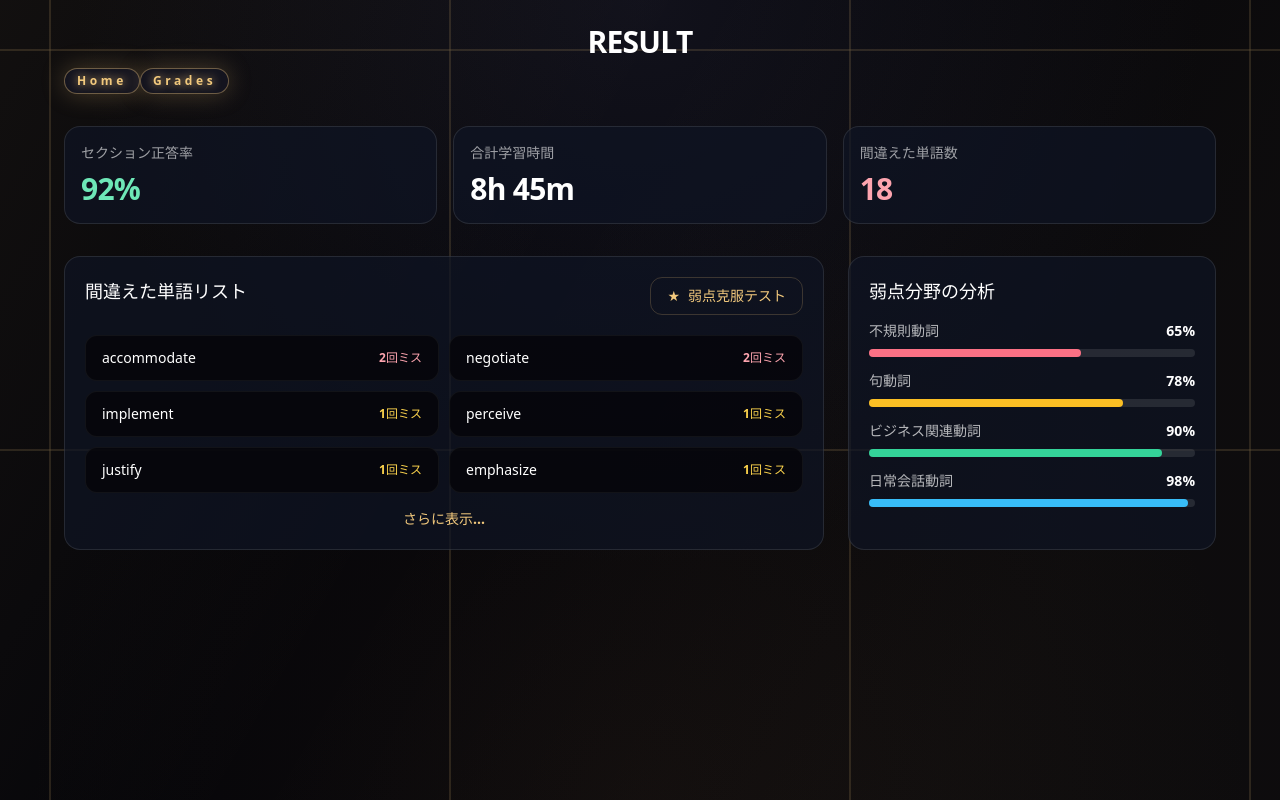
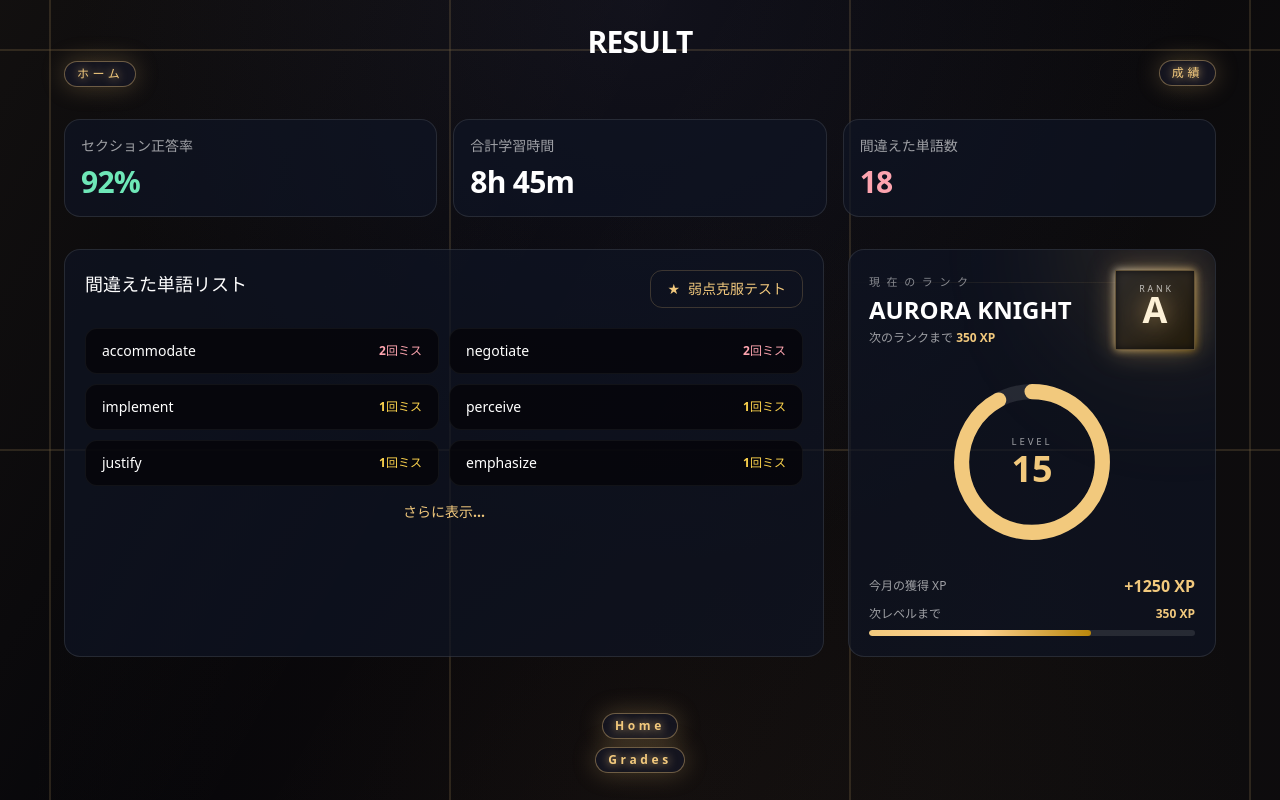
Before and after one commit to devryuya2007/kakotan-web, a React (Vite) app in the folder main/: page /results/mini in a window 1280 px wide. Built offline with nearby package versions, Linux system fonts and the light colour scheme.

Commit message:
経験値カードを全面的にデザイン刷新。

```diff
--- a/main/src/pages/results/MiniResultPage.tsx
+++ b/main/src/pages/results/MiniResultPage.tsx
@@ -34,12 +34,19 @@ export default function MiniResultPage() {
     { word: "emphasize", missCount: 1, accent: "text-amber-300" },
   ];
 
-  const weaknessMetrics = [
-    { label: "不規則動詞", percent: 65, tone: "bg-rose-400" },
-    { label: "句動詞", percent: 78, tone: "bg-amber-400" },
-    { label: "ビジネス関連動詞", percent: 90, tone: "bg-emerald-400" },
-    { label: "日常会話動詞", percent: 98, tone: "bg-sky-400" },
-  ];
+  const rankInfo = {
+    letter: "A",
+    title: "AURORA KNIGHT",
+    level: 15,
+    nextXp: 350,
+    gauge: 0.68,
+    recentGain: 1250,
+  };
+
+  const r = 56;
+  const circumference = 2 * Math.PI * r;
+  const progress = Math.min(Math.max(dummyResult.accuracy / 100, 0), 1);
+  const dashOffset = circumference * (1 - progress);
 
   return (
     <AppLayout>
@@ -49,17 +56,15 @@ export default function MiniResultPage() {
             <h1 className="tracking-[0.5em] text-center text-xl font-bold tracking-tight text-white sm:text-3xl">
               {dummyResult.title}
             </h1>
-            <span className="inline-flex">
+            <span>
               <QuickStartButton
                 onClick={() => {}}
-                label="Home"
-                className="!w-auto !px-3 !py-1 text-xs tracking-[0.2em]"
+                label="成績"
+                className="!w-auto !px-3  !py-1 text-xs tracking-[0.2em] !float-right"
               />
-            </span>
-            <span className="inline-flex">
               <QuickStartButton
                 onClick={() => {}}
-                label="Grades"
+                label="ホーム"
                 className="!w-auto !px-3 !py-1 text-xs tracking-[0.2em]"
               />
             </span>
@@ -117,30 +122,112 @@ export default function MiniResultPage() {
               </button>
             </div>
 
-            <div className="min-w-0 rounded-2xl border border-white/10 bg-[#0f1524]/70 p-5">
-              <h2 className="text-base font-semibold text-white sm:text-lg">
-                弱点分野の分析
-              </h2>
-              <div className="mt-4 flex flex-col gap-3.5">
-                {weaknessMetrics.map(({ label, percent, tone }) => (
-                  <div key={label} className="space-y-2">
-                    <div className="flex items-center justify-between text-xs sm:text-sm">
-                      <span className="text-white/70">{label}</span>
-                      <span className="font-semibold text-white">
-                        {percent}%
-                      </span>
-                    </div>
-                    <div className="h-2 rounded-full bg-white/10">
-                      <div
-                        className={`h-full rounded-full ${tone}`}
-                        style={{ width: `${percent}%` }}
-                      />
-                    </div>
+            <div className="relative min-w-0 overflow-hidden rounded-2xl border border-white/10 bg-[#0f1524]/70 p-5">
+              <div className="pointer-events-none absolute -right-24 -top-28 h-60 w-60 rounded-full bg-gradient-to-br from-[#f2c97d33] via-[#be8b381f] to-transparent blur-3xl" />
+              <div className="pointer-events-none absolute inset-0 opacity-50">
+                <div className="absolute inset-x-0 top-8 h-px bg-gradient-to-r from-transparent via-[#f2c97d33] to-transparent" />
+              </div>
+
+              <header className="relative mb-6 flex flex-col gap-4 sm:flex-row sm:items-center sm:justify-between">
+                <div className="space-y-1">
+                  <p className="text-[11px] uppercase tracking-[0.6em] text-white/50">
+                    現在のランク
+                  </p>
+                  <h2 className="text-2xl font-semibold text-white">
+                    {rankInfo.title}
+                  </h2>
+                  <p className="text-xs text-white/60">
+                    次のランクまで{" "}
+                    <span className="font-semibold text-[#f2c97d]">
+                      {rankInfo.nextXp} XP
+                    </span>
+                  </p>
+                </div>
+                <div className="relative mx-auto flex h-20 w-20 items-center justify-center sm:mx-0">
+                  <div className="absolute inset-0  bg-gradient-to-br from-[#fdf1d7] via-[#f2c97d] to-[#b8860b] opacity-80 blur-sm" />
+                  <div className="relative flex h-full w-full items-center justify-center  border border-[#f2c97d55] bg-[#050509]/80 shadow-[0_0_28px_rgba(242,201,125,0.38)]">
+                    <span className="absolute top-[15%] right-[26%] text-[0.55rem] tracking-[0.32em] text-white/70">
+                      RANK
+                    </span>
+                    <span className="text-4xl font-black text-[#fdf1d7] drop-shadow-[0_0_12px_rgba(242,201,125,0.65)]">
+                      {rankInfo.letter}
+                    </span>
                   </div>
-                ))}
+                </div>
+              </header>
+
+              <div className="relative mx-auto flex h-44 w-44 items-center justify-center">
+                <svg
+                  className="h-full w-full -rotate-90 transform text-[#1f2333]"
+                  viewBox="0 0 140 140"
+                  role="img"
+                  aria-label={`レベル ${rankInfo.level}`}>
+                  <circle
+                    className="text-white/10 transition-opacity duration-500"
+                    stroke="currentColor"
+                    strokeWidth="12"
+                    cx="70"
+                    cy="70"
+                    r={r}
+                    fill="transparent"
+                  />
+                  <circle
+                    className="text-[#f2c97d] transition-all duration-700 ease-out"
+                    stroke="currentColor"
+                    strokeWidth="12"
+                    strokeLinecap="round"
+                    strokeDasharray={`${circumference} ${circumference}`}
+                    strokeDashoffset={dashOffset}
+                    cx="70"
+                    cy="70"
+                    r={r}
+                    fill="transparent"
+                  />
+                </svg>
+                <div className="absolute flex flex-col items-center">
+                  <span className="text-[0.6rem] tracking-[0.3em] text-white/60">
+                    LEVEL
+                  </span>
+                  <span className="text-4xl font-semibold text-[#f2c97d]">
+                    {rankInfo.level}
+                  </span>
+                </div>
+              </div>
+
+              <div className="mt-6 space-y-2">
+                <div className="flex items-center justify-between text-[11px] text-white/60 sm:text-xs">
+                  <span>今月の獲得 XP</span>
+                  <span className="text-sm font-semibold text-[#f2c97d] sm:text-base">
+                    +{rankInfo.recentGain} XP
+                  </span>
+                </div>
+                <div className="flex items-center justify-between text-[11px] text-white/60 sm:text-xs">
+                  <span>次レベルまで</span>
+                  <span className="font-semibold text-[#f2c97d]">
+                    {rankInfo.nextXp} XP
+                  </span>
+                </div>
+                <div className="h-1.5 overflow-hidden rounded-full bg-white/10">
+                  <span
+                    className="block h-full rounded-full bg-gradient-to-r from-[#f2c97d] via-[#ffd28f] to-[#b8860b]"
+                    style={{ width: `${Math.min(rankInfo.gauge * 100, 100)}%` }}
+                  />
+                </div>
               </div>
             </div>
           </section>
+          <div className="mt-6 flex flex-col items-center gap-2">
+            <QuickStartButton
+              onClick={() => {}}
+              label="Home"
+              className="!w-auto !px-3 !py-1 text-xs tracking-[0.2em]"
+            />
+            <QuickStartButton
+              onClick={() => {}}
+              label="Grades"
+              className="!w-auto !px-3 !py-1 text-xs tracking-[0.2em]"
+            />
+          </div>
         </div>
       </div>
     </AppLayout>
```
